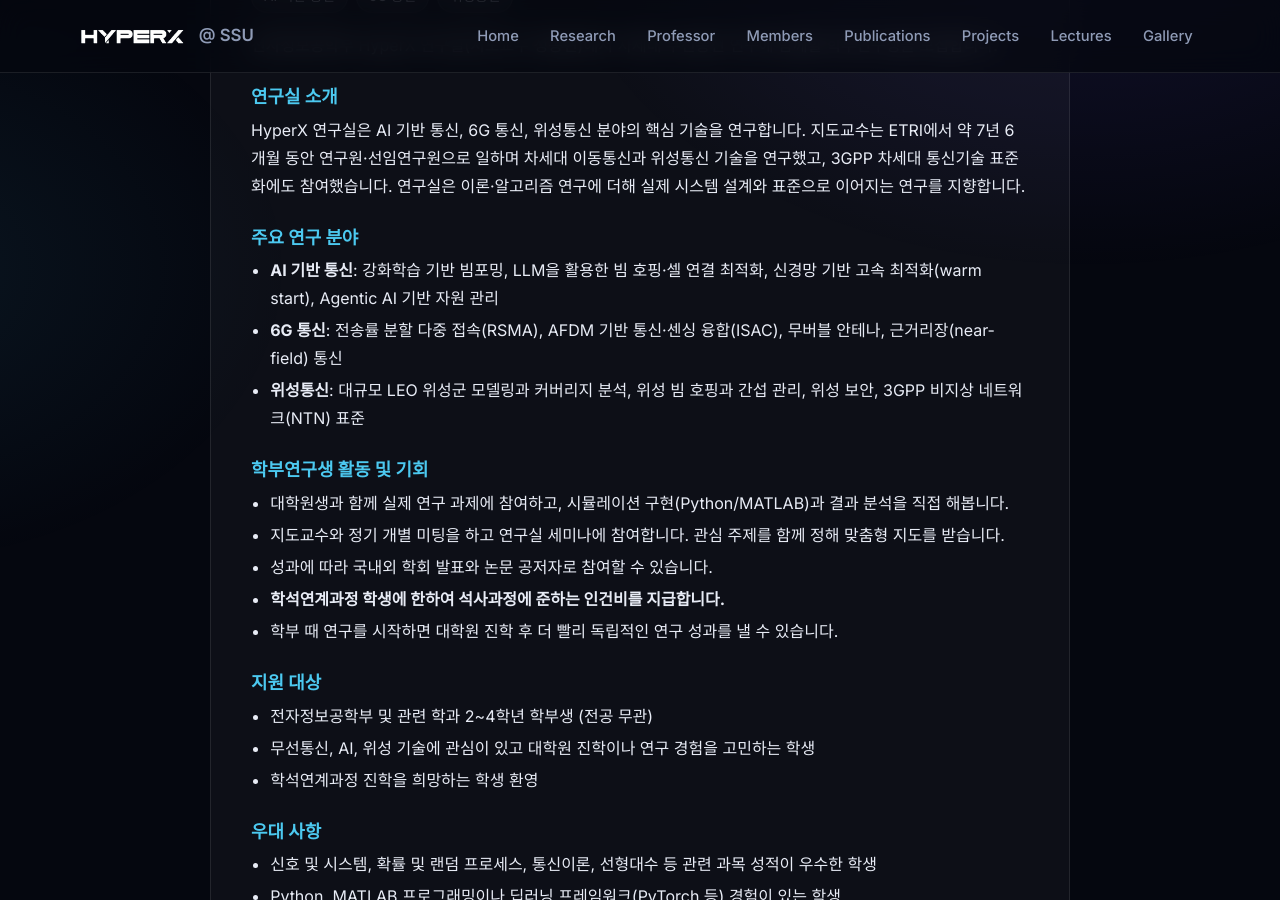
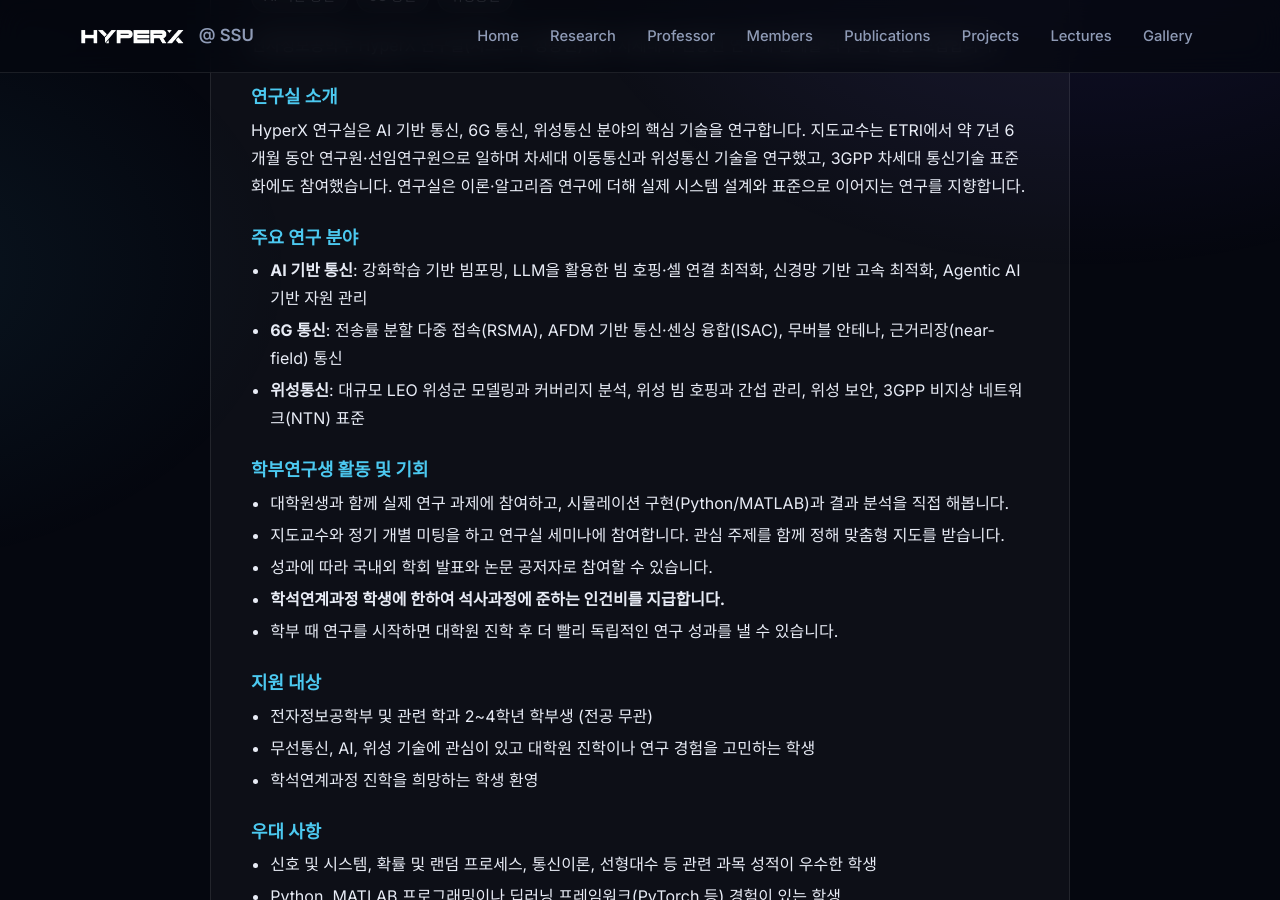
Before and after one commit to hyperx-web/hyperx, a Jekyll site: the page built from recruit.html, in a window 1280 px wide and 900 px high, scrolled down 488 px. Built offline with Jekyll 4.4.1, drawn with Linux system fonts in a browser that asks for light colours; some web fonts are replaced.

Commit message:
Recruit: wording
Co-Authored-By: Claude Opus 5.5 <noreply@anthropic.com>

```diff
--- a/recruit.html
+++ b/recruit.html
@@ -19,7 +19,7 @@ eyebrow: Position Available
 
       <h3>주요 연구 분야</h3>
       <ul>
-        <li><b>AI 기반 통신</b>: 강화학습 기반 빔포밍, LLM을 활용한 빔 호핑·셀 연결 최적화, 신경망 기반 고속 최적화(warm start), Agentic AI 기반 자원 관리</li>
+        <li><b>AI 기반 통신</b>: 강화학습 기반 빔포밍, LLM을 활용한 빔 호핑·셀 연결 최적화, 신경망 기반 고속 최적화, Agentic AI 기반 자원 관리</li>
         <li><b>6G 통신</b>: 전송률 분할 다중 접속(RSMA), AFDM 기반 통신·센싱 융합(ISAC), 무버블 안테나, 근거리장(near-field) 통신</li>
         <li><b>위성통신</b>: 대규모 LEO 위성군 모델링과 커버리지 분석, 위성 빔 호핑과 간섭 관리, 위성 보안, 3GPP 비지상 네트워크(NTN) 표준</li>
       </ul>
```
